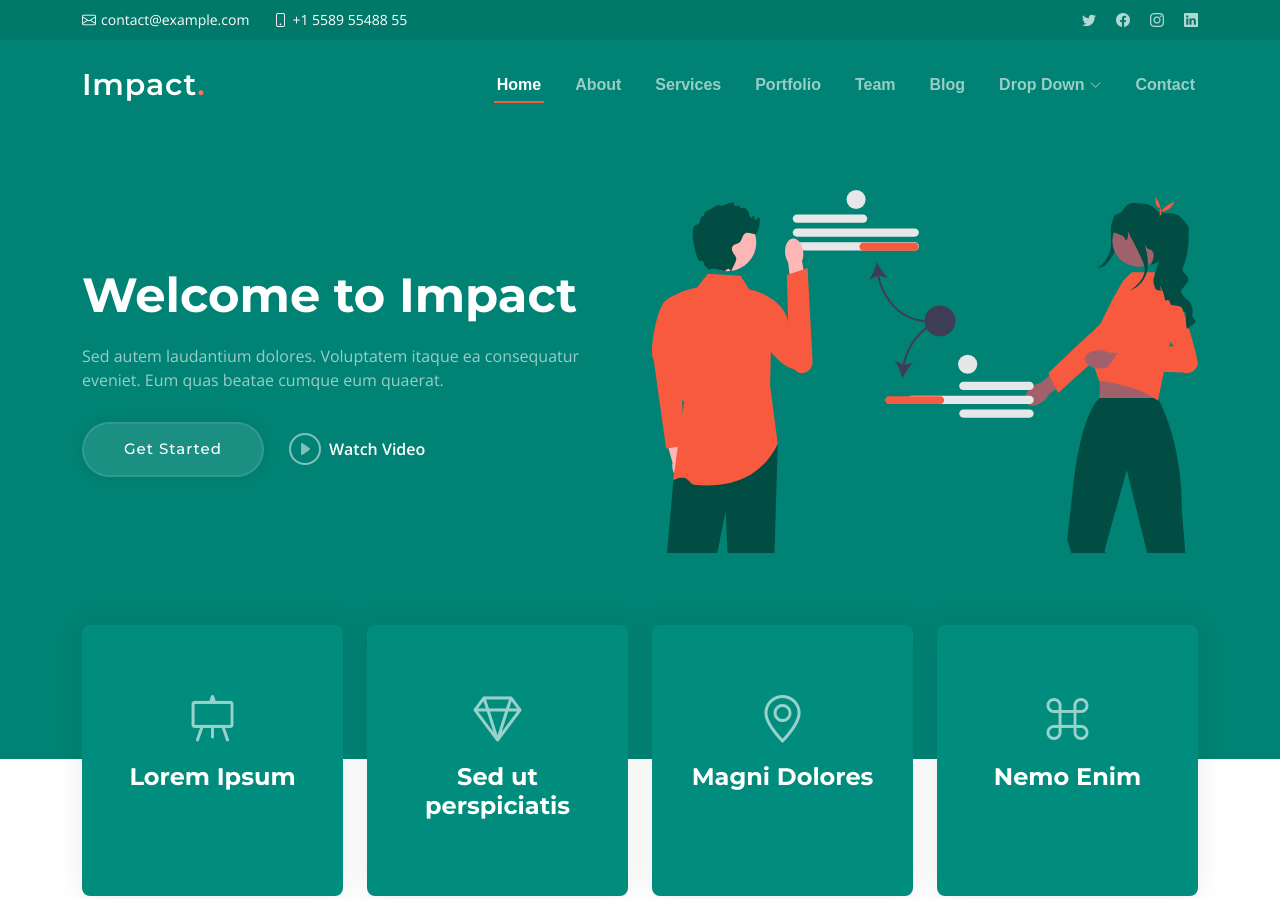
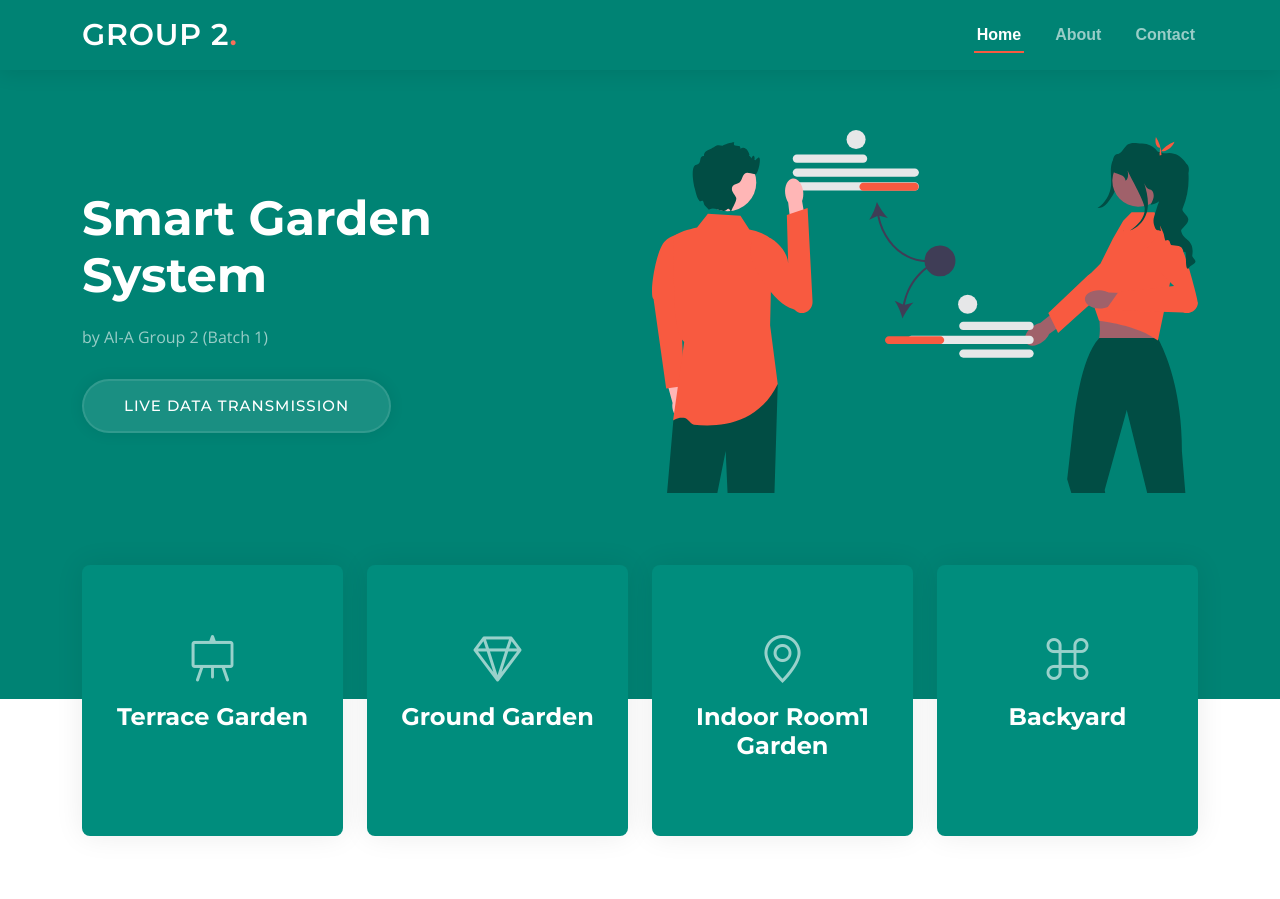
Before and after one commit to techcodebhavesh/iotcp, a plain HTML site: page index2.html in a window 1280 px wide. Shown: the top 899 px of the page. Drawn offline with nearby package versions, Linux system fonts and the light colour scheme.

Commit message:
Update index2.html

```diff
--- a/index2.html
+++ b/index2.html
@@ -40,20 +40,7 @@
 <body>
 
   <!-- ======= Header ======= -->
-  <section id="topbar" class="topbar d-flex align-items-center">
-    <div class="container d-flex justify-content-center justify-content-md-between">
-      <div class="contact-info d-flex align-items-center">
-        <i class="bi bi-envelope d-flex align-items-center"><a href="mailto:contact@example.com">contact@example.com</a></i>
-        <i class="bi bi-phone d-flex align-items-center ms-4"><span>+1 5589 55488 55</span></i>
-      </div>
-      <div class="social-links d-none d-md-flex align-items-center">
-        <a href="#" class="twitter"><i class="bi bi-twitter"></i></a>
-        <a href="#" class="facebook"><i class="bi bi-facebook"></i></a>
-        <a href="#" class="instagram"><i class="bi bi-instagram"></i></a>
-        <a href="#" class="linkedin"><i class="bi bi-linkedin"></i></i></a>
-      </div>
-    </div>
-  </section><!-- End Top Bar -->
+  <!-- End Top Bar -->
 
   <header id="header" class="header d-flex align-items-center">
 
@@ -61,33 +48,13 @@
       <a href="index.html" class="logo d-flex align-items-center">
         <!-- Uncomment the line below if you also wish to use an image logo -->
         <!-- <img src="assets/img/logo.png" alt=""> -->
-        <h1>Impact<span>.</span></h1>
+        <h1>GROUP 2<span>.</span></h1>
       </a>
       <nav id="navbar" class="navbar">
         <ul>
           <li><a href="#hero">Home</a></li>
           <li><a href="#about">About</a></li>
-          <li><a href="#services">Services</a></li>
-          <li><a href="#portfolio">Portfolio</a></li>
-          <li><a href="#team">Team</a></li>
-          <li><a href="blog.html">Blog</a></li>
-          <li class="dropdown"><a href="#"><span>Drop Down</span> <i class="bi bi-chevron-down dropdown-indicator"></i></a>
-            <ul>
-              <li><a href="#">Drop Down 1</a></li>
-              <li class="dropdown"><a href="#"><span>Deep Drop Down</span> <i class="bi bi-chevron-down dropdown-indicator"></i></a>
-                <ul>
-                  <li><a href="#">Deep Drop Down 1</a></li>
-                  <li><a href="#">Deep Drop Down 2</a></li>
-                  <li><a href="#">Deep Drop Down 3</a></li>
-                  <li><a href="#">Deep Drop Down 4</a></li>
-                  <li><a href="#">Deep Drop Down 5</a></li>
-                </ul>
-              </li>
-              <li><a href="#">Drop Down 2</a></li>
-              <li><a href="#">Drop Down 3</a></li>
-              <li><a href="#">Drop Down 4</a></li>
-            </ul>
-          </li>
+
           <li><a href="#contact">Contact</a></li>
         </ul>
       </nav><!-- .navbar -->
@@ -104,11 +71,11 @@
     <div class="container position-relative">
       <div class="row gy-5" data-aos="fade-in">
         <div class="col-lg-6 order-2 order-lg-1 d-flex flex-column justify-content-center text-center text-lg-start">
-          <h2>Welcome to <span>Impact</span></h2>
-          <p>Sed autem laudantium dolores. Voluptatem itaque ea consequatur eveniet. Eum quas beatae cumque eum quaerat.</p>
+          <h2>Smart Garden System <span></span></h2>
+          <p>by AI-A Group 2 (Batch 1)</p>
           <div class="d-flex justify-content-center justify-content-lg-start">
-            <a href="#about" class="btn-get-started">Get Started</a>
-            <a href="https://www.youtube.com/watch?v=LXb3EKWsInQ" class="glightbox btn-watch-video d-flex align-items-center"><i class="bi bi-play-circle"></i><span>Watch Video</span></a>
+            <a href="https://create.arduino.cc/iot/dashboards/6135ae2a-4566-4131-8437-5c6f790c6df0?mode=edit" class="btn-get-started">LIVE DATA TRANSMISSION</a>
+
           </div>
         </div>
         <div class="col-lg-6 order-1 order-lg-2">
@@ -124,28 +91,28 @@
           <div class="col-xl-3 col-md-6" data-aos="fade-up" data-aos-delay="100">
             <div class="icon-box">
               <div class="icon"><i class="bi bi-easel"></i></div>
-              <h4 class="title"><a href="" class="stretched-link">Lorem Ipsum</a></h4>
+              <h4 class="title"><a href="blog.html" class="stretched-link">Terrace Garden</a></h4>
             </div>
           </div><!--End Icon Box -->
 
           <div class="col-xl-3 col-md-6" data-aos="fade-up" data-aos-delay="200">
             <div class="icon-box">
               <div class="icon"><i class="bi bi-gem"></i></div>
-              <h4 class="title"><a href="" class="stretched-link">Sed ut perspiciatis</a></h4>
+              <h4 class="title"><a href="blog.html" class="stretched-link">Ground Garden</a></h4>
             </div>
           </div><!--End Icon Box -->
 
           <div class="col-xl-3 col-md-6" data-aos="fade-up" data-aos-delay="300">
             <div class="icon-box">
               <div class="icon"><i class="bi bi-geo-alt"></i></div>
-              <h4 class="title"><a href="" class="stretched-link">Magni Dolores</a></h4>
+              <h4 class="title"><a href="blog.html" class="stretched-link">Indoor Room1 Garden</a></h4>
             </div>
           </div><!--End Icon Box -->
 
           <div class="col-xl-3 col-md-6" data-aos="fade-up" data-aos-delay="500">
             <div class="icon-box">
               <div class="icon"><i class="bi bi-command"></i></div>
-              <h4 class="title"><a href="" class="stretched-link">Nemo Enim</a></h4>
+              <h4 class="title"><a href="blog.html" class="stretched-link">Backyard</a></h4>
             </div>
           </div><!--End Icon Box -->
 
```
